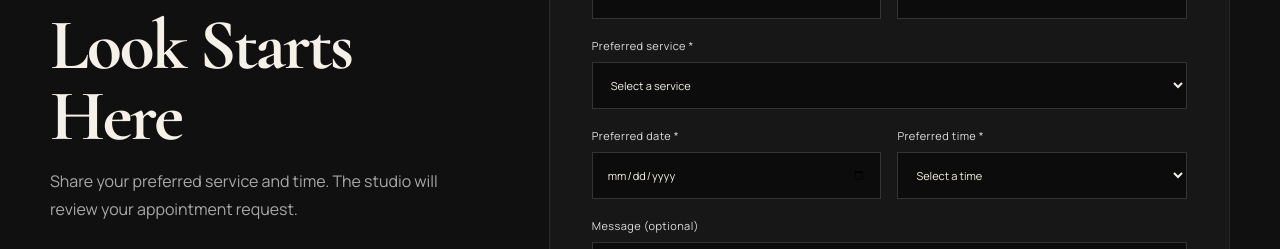
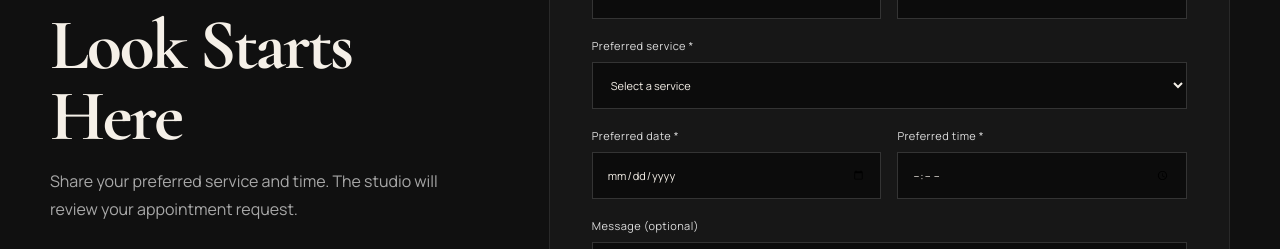
Before and after one commit to danielglence/icuthair, a React (Vite) app: page / in a window 1280 px wide. Shown: the part 4720-4969 px from the top of the page. Built offline with nearby package versions, Linux system fonts and the light colour scheme; no server answers; the database is empty.

Commit message:
Revert "Limit booking times to opening hours"
This reverts commit 31af8c4155bd520baf67a82bfdbe35bb895f354f.

```diff
--- a/src/components/CustomerBooking.jsx
+++ b/src/components/CustomerBooking.jsx
@@ -6,7 +6,6 @@ import { isSupabaseConfigured, SETTINGS_ID, supabase } from '../lib/supabase';
 
 const reveal={initial:{opacity:0,y:28},whileInView:{opacity:1,y:0},viewport:{once:true,amount:.15},transition:{duration:.65}};
 const today=()=>new Date().toISOString().split('T')[0];
-const timeSlots=Array.from({length:24},(_,index)=>{const minutes=570+index*30,hour=Math.floor(minutes/60),minute=minutes%60;return{value:`${String(hour).padStart(2,'0')}:${String(minute).padStart(2,'0')}`,label:new Date(2000,0,1,hour,minute).toLocaleTimeString('en-IN',{hour:'numeric',minute:'2-digit'})}});
 const errorsByCode={SHOP_CLOSED:'The studio is currently closed.',BOOKINGS_PAUSED:'Bookings are temporarily paused.',TIME_BLOCKED:'That time is unavailable. Please choose another time.',SLOT_TAKEN:'That appointment was just booked. Please choose another time.',PAST_DATE:'Please choose today or a future date.'};
 
 export default function CustomerBooking(){
@@ -17,11 +16,10 @@ export default function CustomerBooking(){
   if(!isSupabaseConfigured){const msg=`Hello I Cut Hair Grooming Studio, I would like to request an appointment.\n\nName: ${f.get('name')}\nPhone: ${f.get('phone')}\nService: ${f.get('service')}\nPreferred date: ${f.get('date')}\nPreferred time: ${f.get('time')}\nMessage: ${f.get('message')||'—'}`;location.href=`${business.whatsappBase}?text=${encodeURIComponent(msg)}`;return}
   setBusy(true);setSuccess(false);const booking={name:String(f.get('name')),service:String(f.get('service')),date:String(f.get('date')),time:String(f.get('time'))};const{error}=await supabase.rpc('create_booking',{p_customer_name:f.get('name'),p_customer_phone:f.get('phone'),p_service:f.get('service'),p_appointment_date:f.get('date'),p_appointment_time:f.get('time'),p_message:f.get('message')||null});setBusy(false);if(error){const code=Object.keys(errorsByCode).find(k=>error.message.includes(k));setErrors({form:errorsByCode[code]||'We could not submit your request. Please try again.'})}else{fetch('/api/notify-owner',{method:'POST',headers:{'Content-Type':'application/json'},body:JSON.stringify(booking)}).catch(()=>{});form.reset();setSuccess(true)}};
  const field=(name,label,type='text')=><label>{label}<input name={name} type={type} min={type==='date'?today():undefined} aria-invalid={!!errors[name]}/>{errors[name]&&<small>{errors[name]}</small>}</label>;
- const timeField=<label>Preferred time *<select name="time" defaultValue="" aria-invalid={!!errors.time}><option value="" disabled>Select a time</option>{timeSlots.map(slot=><option key={slot.value} value={slot.value}>{slot.label}</option>)}</select>{errors.time&&<small>{errors.time}</small>}</label>;
  const reopens=paused&&settings.paused_until?new Date(settings.paused_until).toLocaleTimeString('en-IN',{hour:'numeric',minute:'2-digit'}):null;
  return <section id="appointment" className="section appointment"><div className="wrap appointment-layout"><div><div className="section-head"><span className="eyebrow">REQUEST A VISIT</span><h2>Your Next Look Starts Here</h2><p>Share your preferred service and time. The studio will review your appointment request.</p></div><div className="appointment-note whatsapp-update"><MessageCircle/><p><b>WhatsApp updates</b><br/>You will receive your booking updates on WhatsApp.</p></div></div>
   {(closed||paused)?<motion.div {...reveal} className="booking-unavailable"><Clock3/><span className="eyebrow">CURRENTLY UNAVAILABLE</span><h3>{closed?'I Cut is currently closed':'Bookings are temporarily paused'}</h3><p>{closed?'Booking will be available again when the shop reopens.':reopens?`Booking will reopen at ${reopens}.`:'Please check again shortly.'}</p><a className="button outline" href={business.callUrl}>Call the studio</a></motion.div>:
   success?<motion.div {...reveal} className="booking-success" role="status" aria-live="polite"><span className="success-icon"><Check/></span><span className="eyebrow">REQUEST RECEIVED</span><h3>Your booking has been submitted.</h3><p>Your appointment request was received successfully. You will receive confirmation and booking updates on WhatsApp.</p><button className="button outline" type="button" onClick={()=>setSuccess(false)}>Book another appointment</button></motion.div>:
-  <motion.form {...reveal} onSubmit={submit} noValidate><div className="form-row">{field('name','Full name *')}{field('phone','Phone number *','tel')}</div><label>Preferred service *<select name="service" defaultValue="" aria-invalid={!!errors.service}><option value="" disabled>Select a service</option>{services.map(s=><option key={s.name}>{s.name}</option>)}</select>{errors.service&&<small>{errors.service}</small>}</label><div className="form-row">{field('date','Preferred date *','date')}{timeField}</div><label>Message (optional)<textarea name="message" rows="3" maxLength="500" placeholder="Anything you’d like the studio to know?"/></label>{errors.form&&<p className="booking-error" role="alert">{errors.form}</p>}<button className="button gold full" type="submit" disabled={busy}>{busy?'Checking availability…':isSupabaseConfigured?'Request appointment':'Prepare WhatsApp request'}<ArrowRight size={17}/></button></motion.form>}
+  <motion.form {...reveal} onSubmit={submit} noValidate><div className="form-row">{field('name','Full name *')}{field('phone','Phone number *','tel')}</div><label>Preferred service *<select name="service" defaultValue="" aria-invalid={!!errors.service}><option value="" disabled>Select a service</option>{services.map(s=><option key={s.name}>{s.name}</option>)}</select>{errors.service&&<small>{errors.service}</small>}</label><div className="form-row">{field('date','Preferred date *','date')}{field('time','Preferred time *','time')}</div><label>Message (optional)<textarea name="message" rows="3" maxLength="500" placeholder="Anything you’d like the studio to know?"/></label>{errors.form&&<p className="booking-error" role="alert">{errors.form}</p>}<button className="button gold full" type="submit" disabled={busy}>{busy?'Checking availability…':isSupabaseConfigured?'Request appointment':'Prepare WhatsApp request'}<ArrowRight size={17}/></button></motion.form>}
  </div></section>
 }
```
